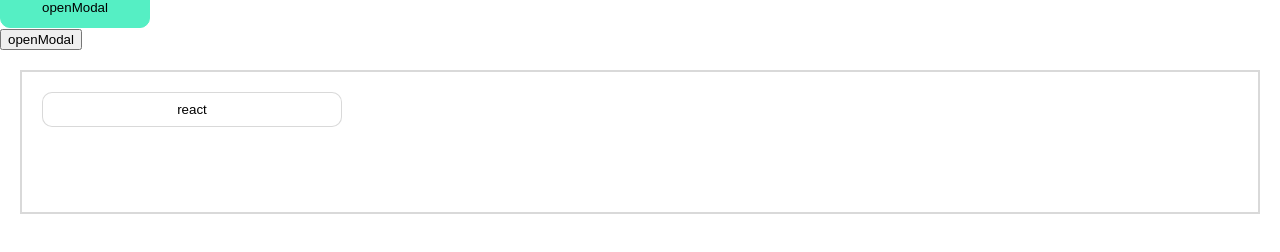
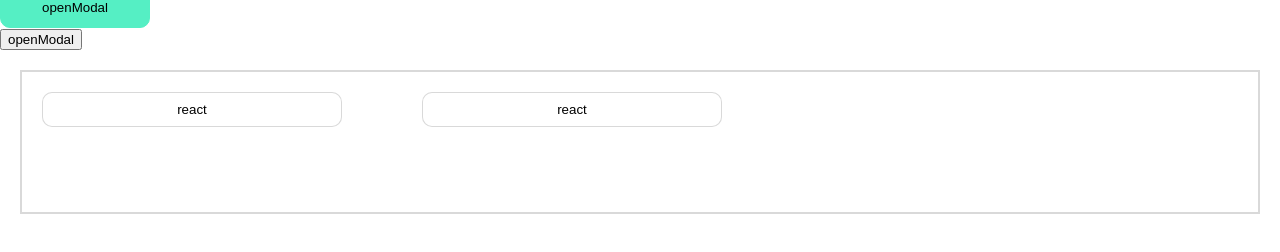
Before and after one commit to UkTheBlood/modal-page, a React (Create React App) app: page / in a window 1280 px wide. Shown: the part 444-696 px from the top of the page. Built offline with nearby package versions, Linux system fonts and the light colour scheme.

Commit message:
feat: select 2

```diff
--- a/src/components/Select.jsx
+++ b/src/components/Select.jsx
@@ -17,19 +17,37 @@ function Select() {
     setSelectState(false)
   });
 
-  const stateTrue = () => {
-    setSelectState(true)
-  }
   const stateFalse = (id) => {
     setSelectState(false)
     setTitle(id)
   }
 
 
+
+  const options2 = [
+    { id: 1, title: "React"},
+    { id: 2, title: "Java"},
+    { id: 3, title: "Spring"},
+    { id: 4, title: "React Native"}
+  ]
+
+  const [selectState2, setSelectState2] =useState(false);
+  const [title2, setTitle2] = useState('react')
+
+
+  const selectref2 = useOutsideClickClose(() => {
+    setSelectState2(false)
+  });
+
+  const stateFalse2 = (id) => {
+    setSelectState2(false)
+    setTitle2(id)
+  }
+
   return (
     <>
       <StDivWrap>
-        <Div ref={selectref}>
+        <StDivRef ref={selectref}>
           <StBtnSet onClick={() => setSelectState(!selectState)}>{title}</StBtnSet>
             {
               selectState === true
@@ -45,7 +63,25 @@ function Select() {
                 })
               : null
             }
-        </Div>
+        </StDivRef>
+        <StDivSecondSelect>
+          <div ref={selectref2}>
+          <StBtnSet onClick={() => setSelectState2(!selectState2)}>{title2}</StBtnSet>
+          {
+            selectState2 === true
+            ? options2.map((item) => {
+              return (
+                <div key={item.id}>
+                  <div>
+                    <StBtnSet onClick={() => stateFalse2(item.title)}>{item.title}</StBtnSet>
+                  </div>
+                </div>
+              )
+            })
+            : null
+          }
+          </div>
+        </StDivSecondSelect>
       </StDivWrap>
     </>
   )
@@ -58,8 +94,10 @@ const StDivWrap = styled.div`
   margin: 20px;
   padding: 20px;
   height: 100px;
+  position: relative;
+  overflow: hidden;
 `
-const Div = styled.div`
+const StDivRef = styled.div`
   width: 300px;
 `
 const StBtnSet = styled.button`
@@ -71,6 +109,14 @@ const StBtnSet = styled.button`
   &:hover {
     background-color: rgba(0, 0, 0, 0.15);
   }
+`
+
+
+
+const StDivSecondSelect = styled.div`
+  position: absolute;
+  top: 20px;
+  left: 400px;
 `
 
 
```
Lines whose indentation alone changed are shown as unchanged.
